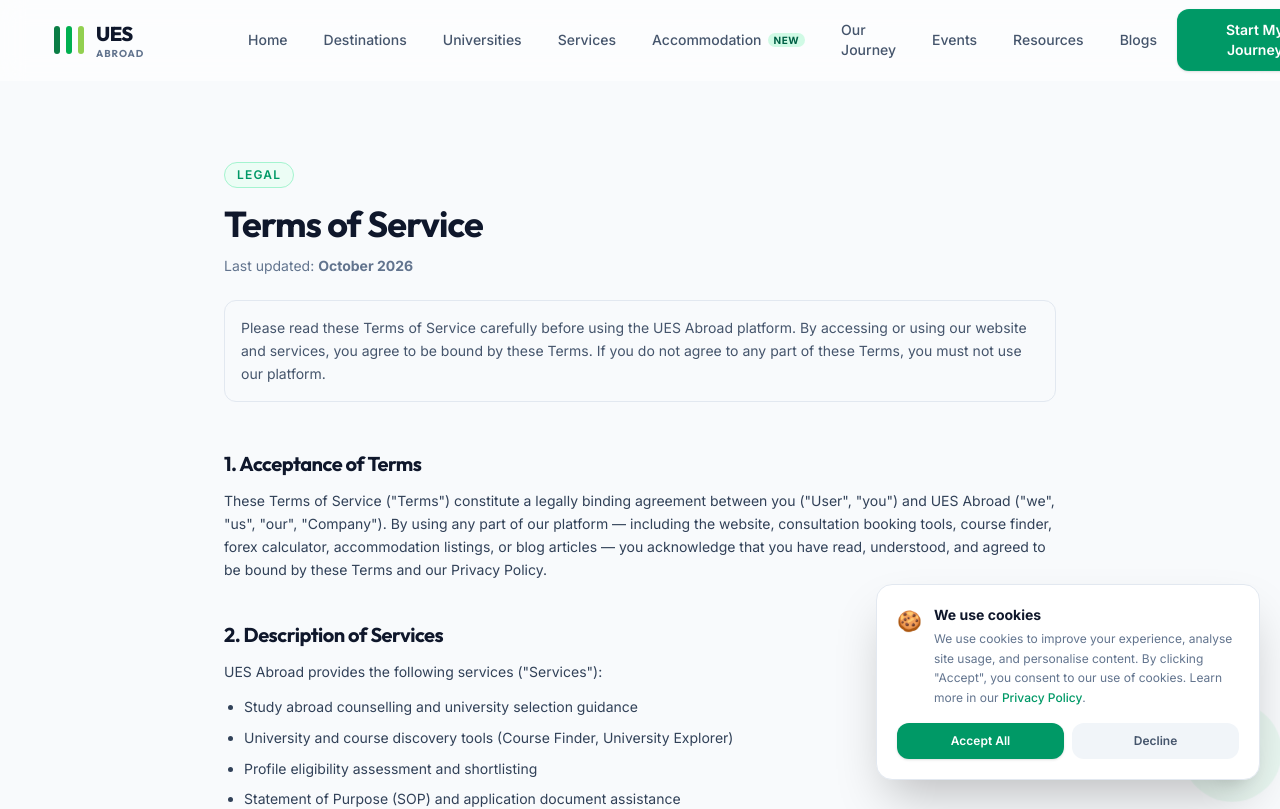
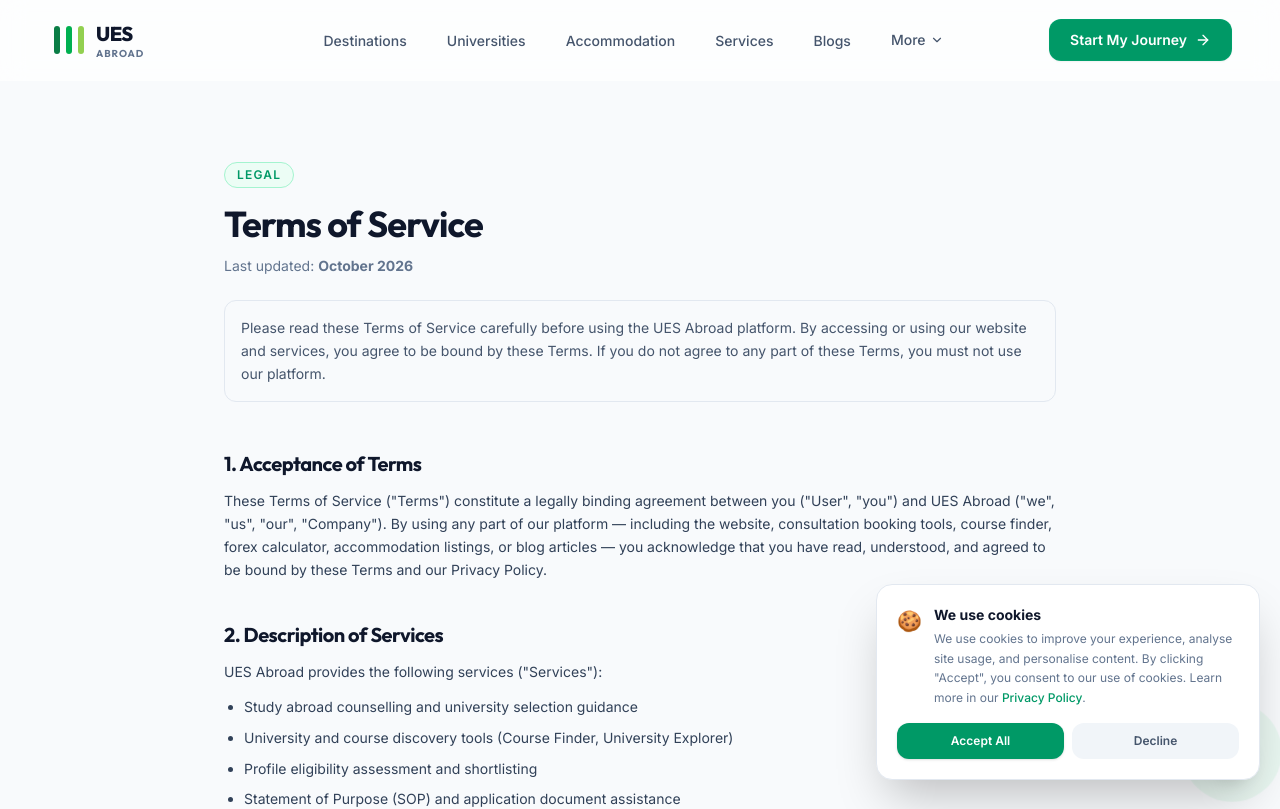
Before and after one commit to Athulkvs04/ues_abroad, a Next.js app: page /terms in a window 1280 px wide. Shown: the top 809 px of the page. Built offline with nearby package versions, Linux system fonts and the light colour scheme.

Commit message:
refactor(header): declutter navbar with sleek More dropdown and remove badge on accommodation

```diff
--- a/src/components/layout/Header.tsx
+++ b/src/components/layout/Header.tsx
@@ -1,12 +1,20 @@
 "use client";
 
-import React, { useState, useEffect } from "react";
+import React, { useState, useEffect, useRef } from "react";
 import Link from "next/link";
 import { usePathname } from "next/navigation";
 import { motion, AnimatePresence } from "framer-motion";
-import { Menu, X, ArrowRight } from "lucide-react";
+import {
+  Menu,
+  X,
+  ArrowRight,
+  ChevronDown,
+  Compass,
+  Calendar,
+  GraduationCap,
+  DollarSign
+} from "lucide-react";
 import { useTenant } from "@/components/providers/TenantProvider";
-import { Button } from "@/components/ui/Button";
 
 interface HeaderProps {
   onOpenConsultModal?: () => void;
@@ -18,6 +26,8 @@
   const isHomePage = pathname === "/";
   const [isScrolled, setIsScrolled] = useState(false);
   const [mobileMenuOpen, setMobileMenuOpen] = useState(false);
+  const [resourcesOpen, setResourcesOpen] = useState(false);
+  const dropdownTimeoutRef = useRef<NodeJS.Timeout | null>(null);
 
   // Handle header scroll blur effect
   useEffect(() => {
@@ -33,29 +43,65 @@
     return () => window.removeEventListener("scroll", handleScroll);
   }, []);
 
-  const navLinks = [
-    { label: "Home", href: isHomePage ? "#hero-section" : "/" },
+  const handleMouseEnter = () => {
+    if (dropdownTimeoutRef.current) clearTimeout(dropdownTimeoutRef.current);
+    setResourcesOpen(true);
+  };
+
+  const handleMouseLeave = () => {
+    dropdownTimeoutRef.current = setTimeout(() => {
+      setResourcesOpen(false);
+    }, 150);
+  };
+
+  // 5 core direct links - clean, focused, uncluttered
+  const primaryNavLinks = [
     { label: "Destinations", href: isHomePage ? "#destinations-section" : "/#destinations-section" },
     { label: "Universities", href: isHomePage ? "#explorer-section" : "/#explorer-section" },
+    { label: "Accommodation", href: "/accommodation" },
     { label: "Services", href: isHomePage ? "#decision-section" : "/#decision-section" },
-    { label: "Accommodation", href: "/accommodation", isPage: true },
-    { label: "Our Journey", href: isHomePage ? "#journey-section" : "/#journey-section" },
-    { label: "Events", href: isHomePage ? "#seminar-section" : "/#seminar-section" },
-    { label: "Resources", href: isHomePage ? "#resources-section" : "/#resources-section" },
     { label: "Blogs", href: isHomePage ? "#blogs-section" : "/#blogs-section" },
+  ];
+
+  // Secondary items grouped into a sleek dropdown
+  const moreResources = [
+    {
+      label: "Our Journey",
+      desc: "Step-by-step roadmap from profile to campus arrival",
+      href: isHomePage ? "#journey-section" : "/#journey-section",
+      icon: Compass,
+    },
+    {
+      label: "Seminars & Events",
+      desc: "Live interactive university fairs and webinars",
+      href: isHomePage ? "#seminar-section" : "/#seminar-section",
+      icon: Calendar,
+    },
+    {
+      label: "Exam & Test Prep",
+      desc: "IELTS, TOEFL, GRE, GMAT & language modules",
+      href: isHomePage ? "#resources-section" : "/#resources-section",
+      icon: GraduationCap,
+    },
+    {
+      label: "Forex & Remittance",
+      desc: "Live interbank currency lock & tuition payments",
+      href: isHomePage ? "#forex-section" : "/#forex-section",
+      icon: DollarSign,
+    },
   ];
 
   return (
     <header
       className={`sticky top-0 z-50 w-full transition-all duration-300 ${
         isScrolled
-          ? "bg-white/85 dark:bg-dark-bg/85 backdrop-blur-xl border-b border-slate-200/80 dark:border-dark-border/80 shadow-sm"
-          : "bg-white/60 dark:bg-dark-bg/60 backdrop-blur-md border-b border-transparent"
+          ? "bg-white/90 dark:bg-dark-bg/90 backdrop-blur-xl border-b border-slate-200/80 dark:border-dark-border/80 shadow-xs"
+          : "bg-white/70 dark:bg-dark-bg/70 backdrop-blur-md border-b border-transparent"
       }`}
     >
       <div className="max-w-7xl mx-auto px-6 sm:px-8 lg:px-12 h-20 flex items-center justify-between">
-        {/* Brand Logo (Faithful to approved prototype stripes & typography) */}
-        <div className="flex items-center min-w-[180px]">
+        {/* Brand Logo */}
+        <div className="flex items-center min-w-[170px]">
           <Link
             href={isHomePage ? "#hero-section" : "/"}
             className="inline-flex items-center gap-3 group focus:outline-none focus:ring-2 focus:ring-emerald-500/50 rounded-xl py-1 px-1.5"
@@ -77,27 +123,22 @@
           </Link>
         </div>
 
-        {/* Desktop Navigation Links - Centered */}
-        <nav className="hidden lg:flex items-center justify-center flex-1 px-4" aria-label="Main Navigation">
-          <ul className="flex items-center gap-6 xl:gap-7 list-none">
-            {navLinks.map((link) => {
+        {/* Desktop Navigation Links - Spacious & Uncluttered */}
+        <nav className="hidden lg:flex items-center justify-center flex-1 px-6" aria-label="Main Navigation">
+          <ul className="flex items-center gap-8 list-none">
+            {primaryNavLinks.map((link) => {
               const isActive = pathname === link.href;
               return (
                 <li key={link.label}>
                   <Link
                     href={link.href}
-                    className={`text-sm font-medium transition-colors py-2 px-1 relative group inline-flex items-center gap-1.5 ${
+                    className={`text-sm font-medium transition-colors py-2 px-1 relative group ${
                       isActive
                         ? "text-emerald-700 dark:text-emerald-400 font-semibold"
                         : "text-slate-600 dark:text-slate-300 hover:text-emerald-700 dark:hover:text-emerald-400"
                     }`}
                   >
                     <span>{link.label}</span>
-                    {link.isPage && (
-                      <span className="text-[10px] px-1.5 py-0.2 rounded-full bg-emerald-100 text-emerald-800 font-bold uppercase tracking-wider dark:bg-emerald-950 dark:text-emerald-300">
-                        New
-                      </span>
-                    )}
                     <span
                       className={`absolute bottom-0 left-0 h-0.5 bg-emerald-600 rounded-full transition-all duration-200 ${
                         isActive ? "w-full" : "w-0 group-hover:w-full"
@@ -107,14 +148,70 @@
                 </li>
               );
             })}
+
+            {/* "More Resources" Dropdown */}
+            <li
+              className="relative"
+              onMouseEnter={handleMouseEnter}
+              onMouseLeave={handleMouseLeave}
+            >
+              <button
+                type="button"
+                onClick={() => setResourcesOpen((prev) => !prev)}
+                className="text-sm font-medium text-slate-600 dark:text-slate-300 hover:text-emerald-700 dark:hover:text-emerald-400 transition-colors py-2 px-1 inline-flex items-center gap-1 cursor-pointer focus:outline-none"
+                aria-expanded={resourcesOpen}
+                aria-haspopup="true"
+              >
+                <span>More</span>
+                <ChevronDown className={`w-3.5 h-3.5 transition-transform duration-200 ${resourcesOpen ? "rotate-180 text-emerald-600" : ""}`} />
+              </button>
+
+              <AnimatePresence>
+                {resourcesOpen && (
+                  <motion.div
+                    initial={{ opacity: 0, y: 8, scale: 0.98 }}
+                    animate={{ opacity: 1, y: 0, scale: 1 }}
+                    exit={{ opacity: 0, y: 8, scale: 0.98 }}
+                    transition={{ duration: 0.18, ease: "easeOut" }}
+                    className="absolute top-full left-1/2 -translate-x-1/2 mt-2 w-80 bg-white dark:bg-dark-surface rounded-2xl shadow-xl border border-slate-200/90 dark:border-dark-border p-2 z-50"
+                  >
+                    <div className="space-y-1">
+                      {moreResources.map((item) => {
+                        const Icon = item.icon;
+                        return (
+                          <Link
+                            key={item.label}
+                            href={item.href}
+                            onClick={() => setResourcesOpen(false)}
+                            className="flex items-start gap-3 p-3 rounded-xl hover:bg-slate-50 dark:hover:bg-dark-bg/60 transition-colors group"
+                          >
+                            <div className="p-2 rounded-lg bg-emerald-50 text-emerald-600 dark:bg-emerald-950/40 dark:text-emerald-400 shrink-0 group-hover:bg-emerald-600 group-hover:text-white transition-colors">
+                              <Icon className="w-4 h-4" />
+                            </div>
+                            <div className="leading-tight">
+                              <span className="text-sm font-semibold text-slate-800 dark:text-slate-100 block group-hover:text-emerald-700 dark:group-hover:text-emerald-400 transition-colors">
+                                {item.label}
+                              </span>
+                              <span className="text-[11px] text-slate-500 dark:text-slate-400 line-clamp-1 mt-0.5">
+                                {item.desc}
+                              </span>
+                            </div>
+                          </Link>
+                        );
+                      })}
+                    </div>
+                  </motion.div>
+                )}
+              </AnimatePresence>
+            </li>
           </ul>
         </nav>
 
-        {/* Primary CTA Button - Generous padding, perfectly centered, Title Case */}
-        <div className="hidden lg:flex items-center justify-end min-w-[180px]">
+        {/* Primary CTA Button */}
+        <div className="hidden lg:flex items-center justify-end min-w-[170px]">
           <button
             onClick={onOpenConsultModal}
-            className="inline-flex items-center justify-center gap-2.5 px-6 py-2.5 rounded-xl bg-emerald-600 hover:bg-emerald-700 active:scale-[0.98] text-white font-semibold text-sm shadow-sm hover:shadow-md transition-all group cursor-pointer border border-emerald-500/20"
+            className="inline-flex items-center justify-center gap-2 px-5 py-2.5 rounded-xl bg-emerald-600 hover:bg-emerald-700 active:scale-[0.98] text-white font-semibold text-sm shadow-xs hover:shadow-sm transition-all group cursor-pointer border border-emerald-500/20"
           >
             <span>Start My Journey</span>
             <ArrowRight className="w-4 h-4 transition-transform group-hover:translate-x-1" />
@@ -142,30 +239,25 @@
             animate={{ opacity: 1, height: "auto" }}
             exit={{ opacity: 0, height: 0 }}
             transition={{ duration: 0.25, ease: "easeInOut" }}
-            className="lg:hidden border-t border-slate-200 dark:border-dark-border bg-white/95 dark:bg-dark-bg/95 backdrop-blur-2xl overflow-hidden"
+            className="lg:hidden border-t border-slate-200 dark:border-dark-border bg-white/98 dark:bg-dark-bg/98 backdrop-blur-2xl overflow-hidden"
           >
-            <div className="max-w-7xl mx-auto px-4 py-6 space-y-6">
-              <nav aria-label="Mobile Navigation">
+            <div className="max-w-7xl mx-auto px-4 py-5 space-y-5">
+              <nav aria-label="Mobile Primary Navigation">
                 <ul className="space-y-1 list-none">
-                  {navLinks.map((link) => {
+                  {primaryNavLinks.map((link) => {
                     const isActive = pathname === link.href;
                     return (
                       <li key={link.label}>
                         <Link
                           href={link.href}
                           onClick={() => setMobileMenuOpen(false)}
-                          className={`flex items-center justify-between px-4 py-3 rounded-xl text-base font-semibold transition-colors ${
+                          className={`block px-4 py-2.5 rounded-xl text-base font-semibold transition-colors ${
                             isActive
                               ? "bg-emerald-50 text-emerald-800 dark:bg-emerald-950/50 dark:text-emerald-300"
                               : "text-slate-800 dark:text-slate-100 hover:bg-slate-100 dark:hover:bg-dark-surface"
                           }`}
                         >
-                          <span>{link.label}</span>
-                          {link.isPage && (
-                            <span className="text-[10px] px-2 py-0.5 rounded-full bg-emerald-100 text-emerald-800 font-bold uppercase tracking-wider dark:bg-emerald-950 dark:text-emerald-300">
-                              Verified Rooms
-                            </span>
-                          )}
+                          {link.label}
                         </Link>
                       </li>
                     );
@@ -173,13 +265,37 @@
                 </ul>
               </nav>
 
-              <div className="pt-4 border-t border-slate-200 dark:border-dark-border px-4">
+              {/* Mobile Secondary Resources Group */}
+              <div className="pt-3 border-t border-slate-100 dark:border-dark-border">
+                <span className="px-4 text-xs font-bold text-slate-400 uppercase tracking-wider block mb-2">
+                  Explore More
+                </span>
+                <ul className="space-y-1 list-none">
+                  {moreResources.map((item) => {
+                    const Icon = item.icon;
+                    return (
+                      <li key={item.label}>
+                        <Link
+                          href={item.href}
+                          onClick={() => setMobileMenuOpen(false)}
+                          className="flex items-center gap-3 px-4 py-2 rounded-xl text-sm font-medium text-slate-600 dark:text-slate-300 hover:bg-slate-100 dark:hover:bg-dark-surface transition-colors"
+                        >
+                          <Icon className="w-4 h-4 text-emerald-600 shrink-0" />
+                          <span>{item.label}</span>
+                        </Link>
+                      </li>
+                    );
+                  })}
+                </ul>
+              </div>
+
+              <div className="pt-2 border-t border-slate-100 dark:border-dark-border">
                 <button
                   onClick={() => {
                     setMobileMenuOpen(false);
                     if (onOpenConsultModal) onOpenConsultModal();
                   }}
-                  className="w-full inline-flex items-center justify-center gap-2.5 px-6 py-3.5 rounded-xl bg-emerald-600 hover:bg-emerald-700 active:scale-[0.98] text-white font-semibold text-sm shadow-sm transition-all group"
+                  className="w-full inline-flex items-center justify-center gap-2.5 px-6 py-3.5 rounded-xl bg-emerald-600 hover:bg-emerald-700 active:scale-[0.98] text-white font-semibold text-sm shadow-xs transition-all group"
                 >
                   <span>Start My Journey</span>
                   <ArrowRight className="w-4 h-4 transition-transform group-hover:translate-x-1" />
```
